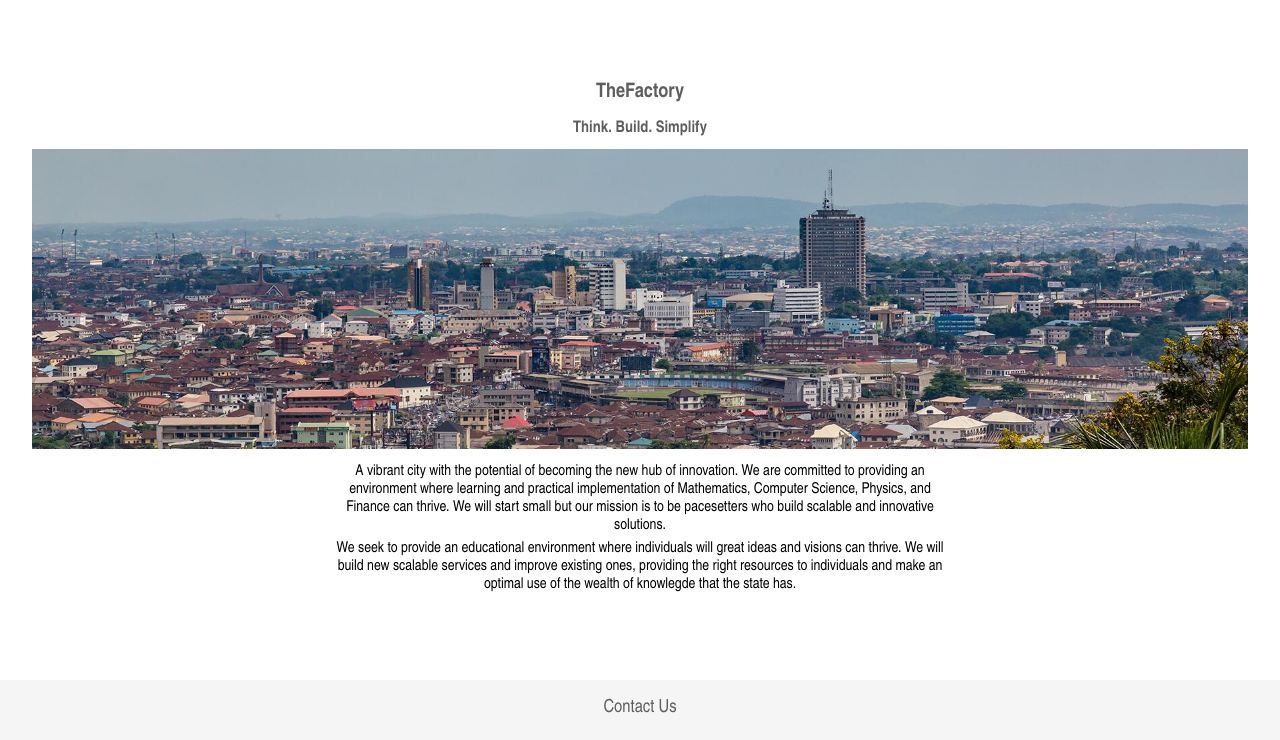
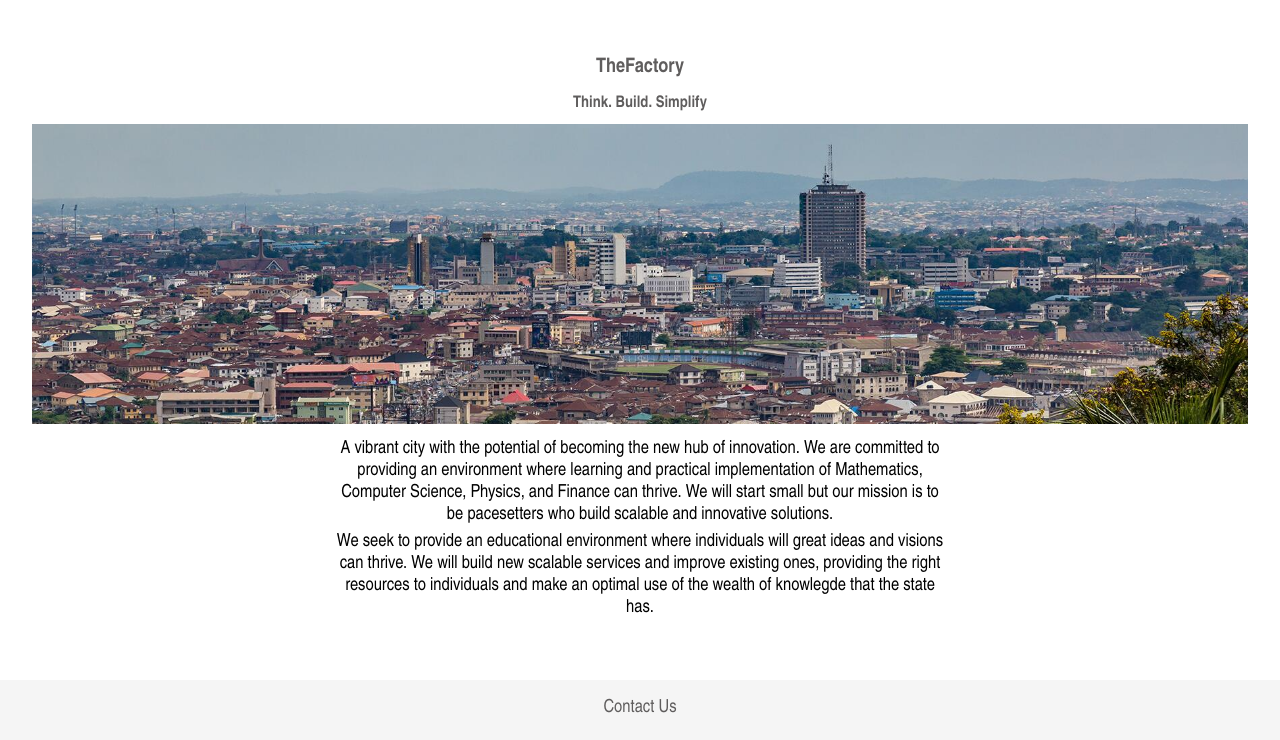
Before and after one commit to TheFactory001/learningPortal, a Flask app: page / in a window 1280 px wide. Shown: the part 60-800 px from the top of the page. Run offline with Flask 2, Linux system fonts and the light colour scheme; some libraries are stand-ins or nearby versions; some web fonts are replaced.

Commit message:
font modified

```diff
--- a/static/css/aboutPage.css
+++ b/static/css/aboutPage.css
@@ -20,7 +20,7 @@ section h3{
     background: #D9D9D9;
     height: 40px;
     margin-bottom: 5px;
-    font-size: 16px;
+    font-size: 20px;
     font-family: 'Amplitude','Arial Narrow',sans-serif;
     color: #5f5d5d;
     display: flex;
@@ -28,7 +28,7 @@ section h3{
     justify-content: center;
 }
 section p{
-    font-size: 14px;
+    font-size: 16px;
     font-family: 'Amplitude','Arial Narrow',sans-serif;
 }
 @media only screen and (min-width:720px){
--- a/static/css/index.css
+++ b/static/css/index.css
@@ -28,7 +28,7 @@ h4{
 }
 .container p{
     width: 90%;
-    font-size: 15px;
+    font-size:18px;
     margin: auto;
     margin-bottom: 5px;
     font-family: 'Amplitude','Arial Narrow',sans-serif;
```
